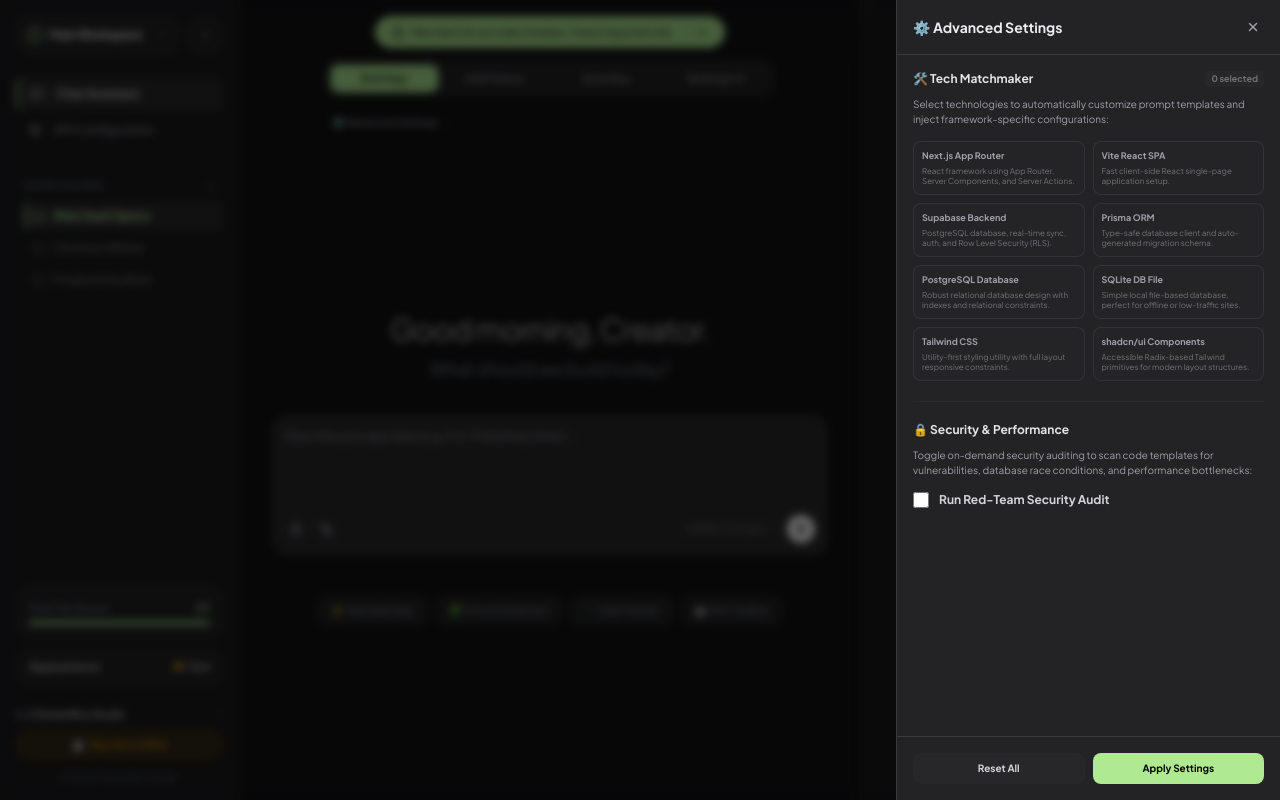
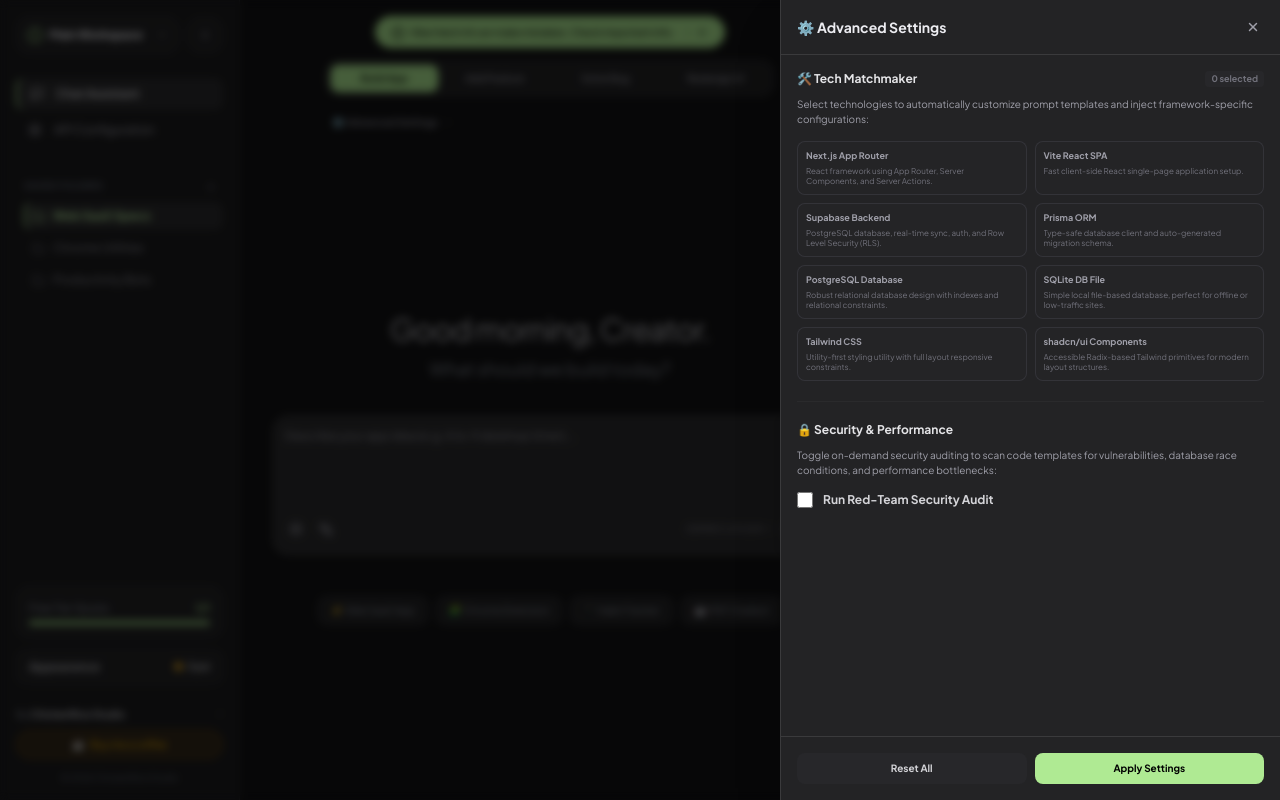
Before and after one commit to ChickenGor/vibe-hatch-code, a Next.js app: page / in a window 1280 px wide. Both pictures are taken after a click on the button "⚙️ Advanced Settings". Built offline with nearby package versions, Linux system fonts and the light colour scheme.

Commit message:
style: increase Advanced Settings Drawer width to max-w-lg for better readability and structure

```diff
--- a/app/page.js
+++ b/app/page.js
@@ -1837,7 +1837,7 @@ export default function VibeHatchWizard() {
           />
           {/* Drawer Panel */}
           <div
-            className="fixed top-0 right-0 h-full w-[85vw] max-w-sm bg-zinc-900 border-l border-zinc-800 z-50 flex flex-col shadow-2xl transition-transform ease-out duration-300 translate-x-0 animate-slide-in"
+            className="fixed top-0 right-0 h-full w-[90vw] sm:w-[500px] max-w-lg bg-zinc-900 border-l border-zinc-800 z-50 flex flex-col shadow-2xl transition-transform ease-out duration-300 translate-x-0 animate-slide-in"
             style={{ backgroundColor: 'var(--choice-bg)', borderColor: 'var(--input-border)' }}
           >
             {/* Header */}
```
